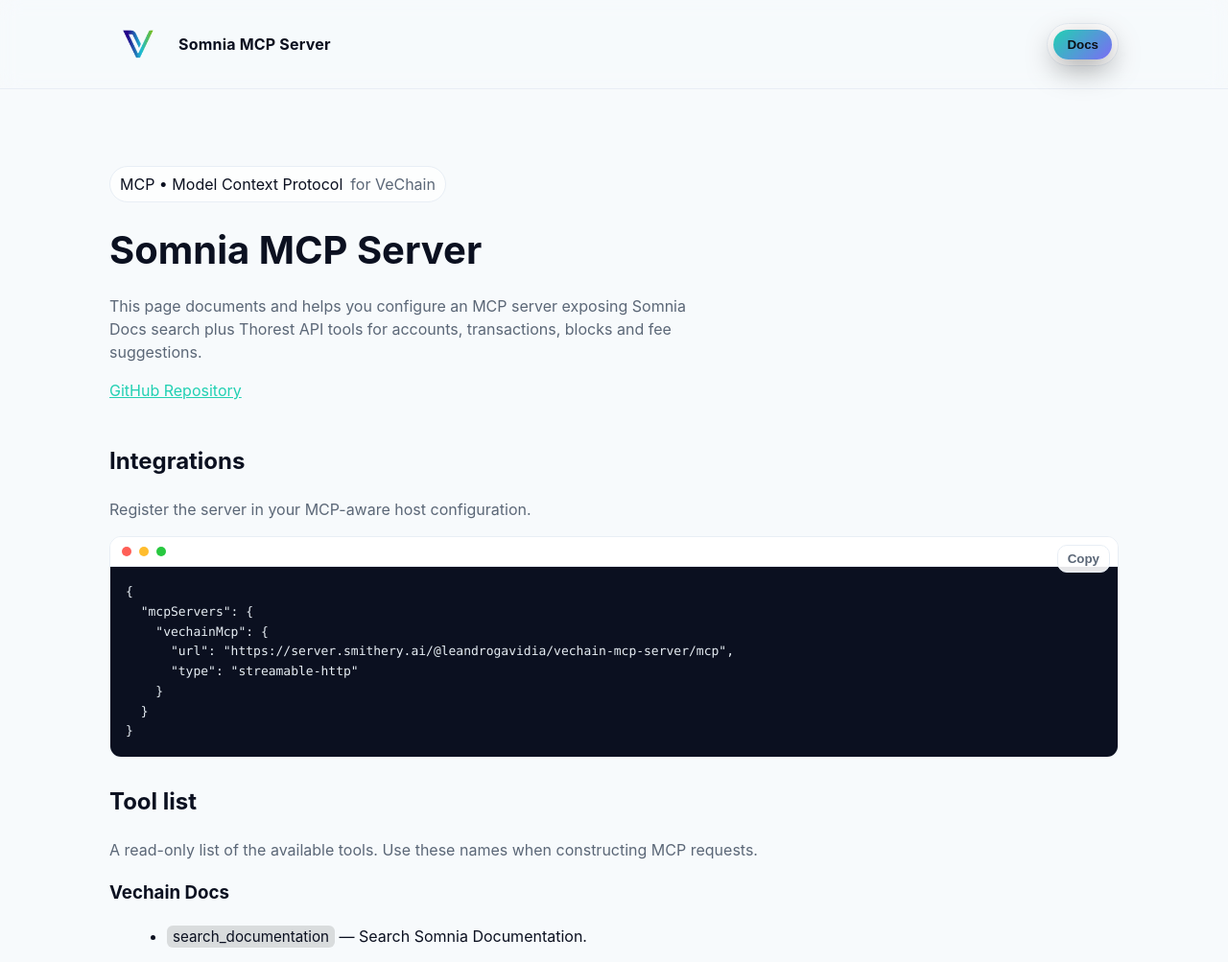
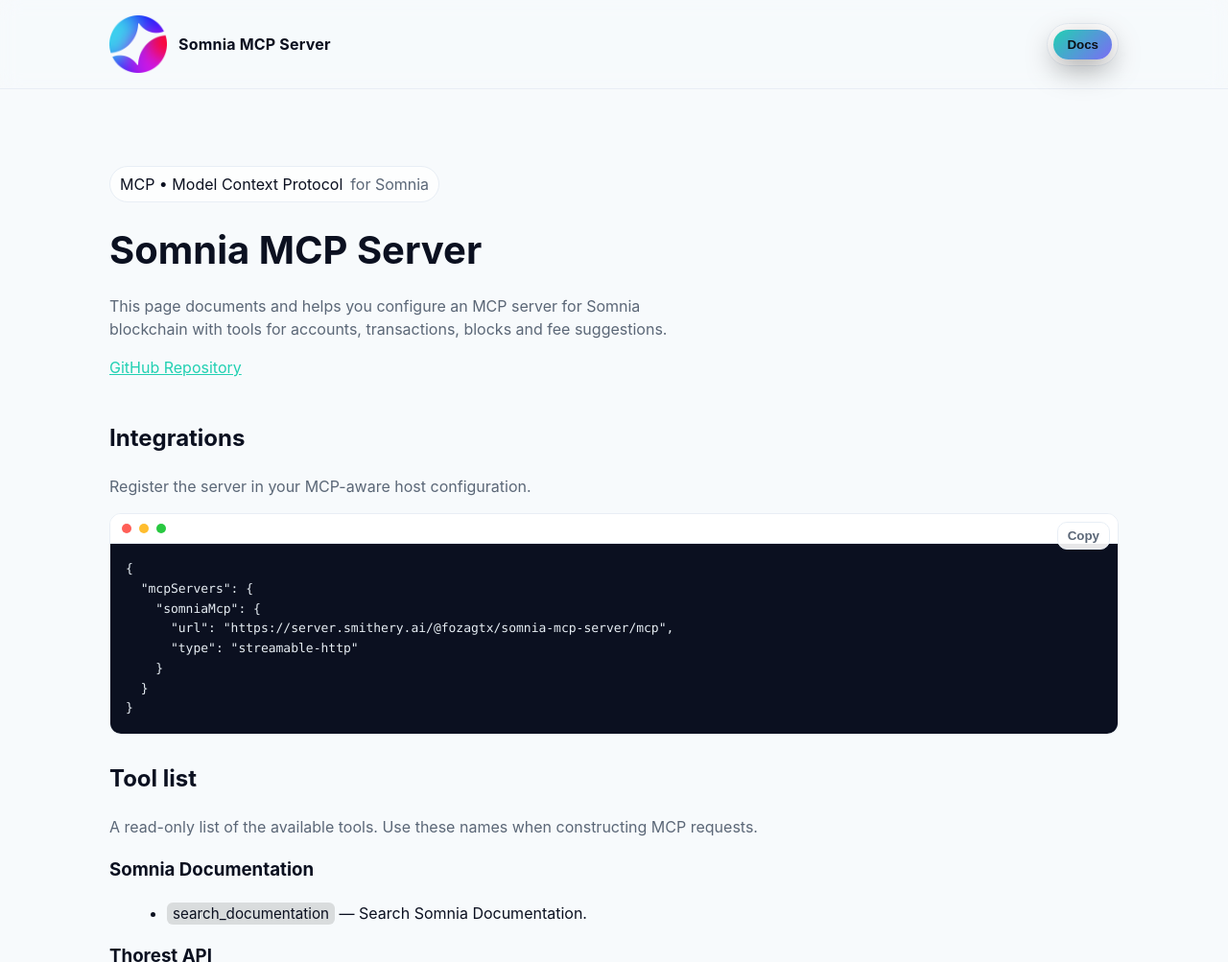
Before and after one commit to fozagtx/somnia-mcp, a website: page docs/index.html in a window 1280 px wide. Shown: the top 1003 px of the page at 96% size. Drawn offline with Linux system fonts and the light colour scheme.

Commit message:
rebranded docs

```diff
--- a/docs/index.html
+++ b/docs/index.html
@@ -6,7 +6,7 @@
         <title>Somnia MCP Server</title>
         <meta
             name="description"
-            content="This page documents and helps you configure an MCP server exposing VeChain Docs search plus Thorest API tools for accounts, transactions, blocks and fee suggestions."
+            content="This page documents and helps you configure an MCP server for Somnia blockchain with tools for accounts, transactions, blocks and fee suggestions."
         />
         <link rel="icon" href="favicon.ico" />
         <style>
@@ -350,8 +350,8 @@
             <div class="nav-inner container">
                 <div class="brand">
                     <img
-                        src="./images/isotipo.png"
-                        alt="VeChain logo"
+                        src="./images/somnia.png"
+                        alt="Somnia logo"
                         class="logo"
                     />
                     <div>Somnia MCP Server</div>
@@ -374,13 +374,13 @@
             <section class="hero">
                 <p class="pill">
                     MCP • Model Context Protocol
-                    <span class="muted">for VeChain</span>
+                    <span class="muted">for Somnia</span>
                 </p>
                 <h1>Somnia MCP Server</h1>
                 <p class="tagline">
                     This page documents and helps you configure an MCP server
-                    exposing Somnia Docs search plus Thorest API tools for
-                    accounts, transactions, blocks and fee suggestions.
+                    for Somnia blockchain with tools for accounts, transactions,
+                    blocks and fee suggestions.
                 </p>
 
                 <a
@@ -405,8 +405,8 @@
                         </div>
                         <pre><code class="language-json">{
   "mcpServers": {
-    "vechainMcp": {
-      "url": "https://server.smithery.ai/@leandrogavidia/vechain-mcp-server/mcp",
+    "somniaMcp": {
+      "url": "https://server.smithery.ai/@fozagtx/somnia-mcp-server/mcp",
       "type": "streamable-http"
     }
   }
@@ -423,7 +423,7 @@
                     </p>
 
                     <section>
-                        <h3>Vechain Docs</h3>
+                        <h3>Somnia Documentation</h3>
                         <ul>
                             <li>
                                 <code>search_documentation</code> — Search
@@ -454,7 +454,7 @@
                         <h4>Blocks</h4>
                         <ul>
                             <li>
-                                <code>get_block</code> — Get a VeChain block.
+                                <code>get_block</code> — Get a Somnia block.
                             </li>
                         </ul>
 
@@ -473,7 +473,7 @@
                         <h4>Wallet</h4>
                         <ul>
                             <li>
-                                <code>create_wallet</code> — Create a VeChain
+                                <code>create_wallet</code> — Create a Somnia
                                 wallet (mnemonic + keys).
                             </li>
                         </ul>
--- a/somnia-mcp-stdio.example.json
+++ b/somnia-mcp-stdio.example.json
@@ -5,8 +5,8 @@
       "type": "stdio",
       "args": ["/ABSOLUTE/PATH/TO/PARENT/somnia-mcp-server/dist/index.js"],
       "env": {
-        "AGENT_SECRET_KEY": "<YOUR_AGENT_SECRET_KEY>",
-        "ENVIRONMENT": "MAINNET",
+        "AGENT_SECRET_KEY": "0xf640d7edd514b1ca3498788b657199834f7f729ee5bc215f13f66b0121b494f8",
+        "ENVIRONMENT": "TESTNET",
         "USE_STREAMABLE_HTTP": "false"
       }
     }
```
Also changed, not shown: src/wallet.ts (+16 -2 lines), docs/images/isotipo-bg.png (deleted), docs/images/isotipo.png (deleted), docs/images/somnia.png (added), docs/images/somniabg.png (added).
